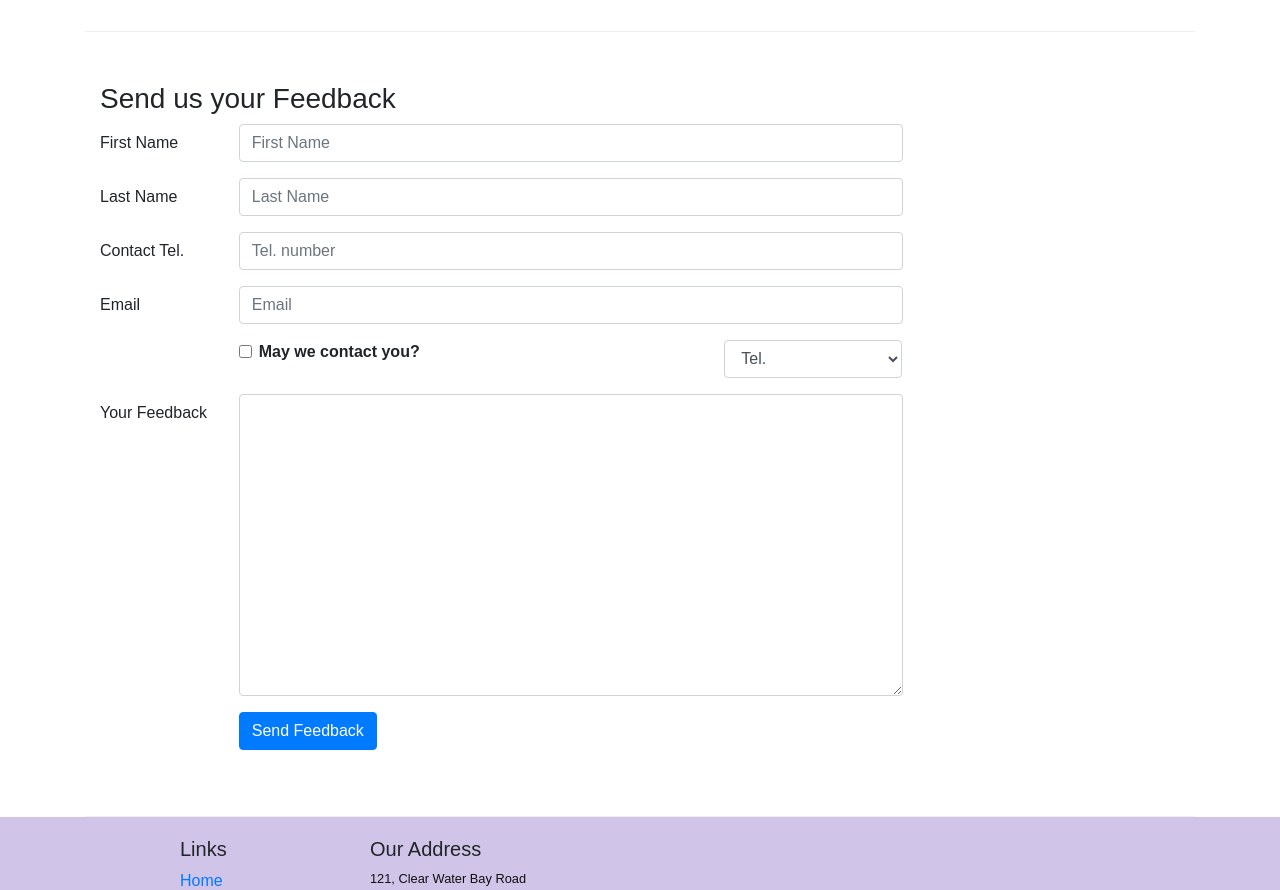
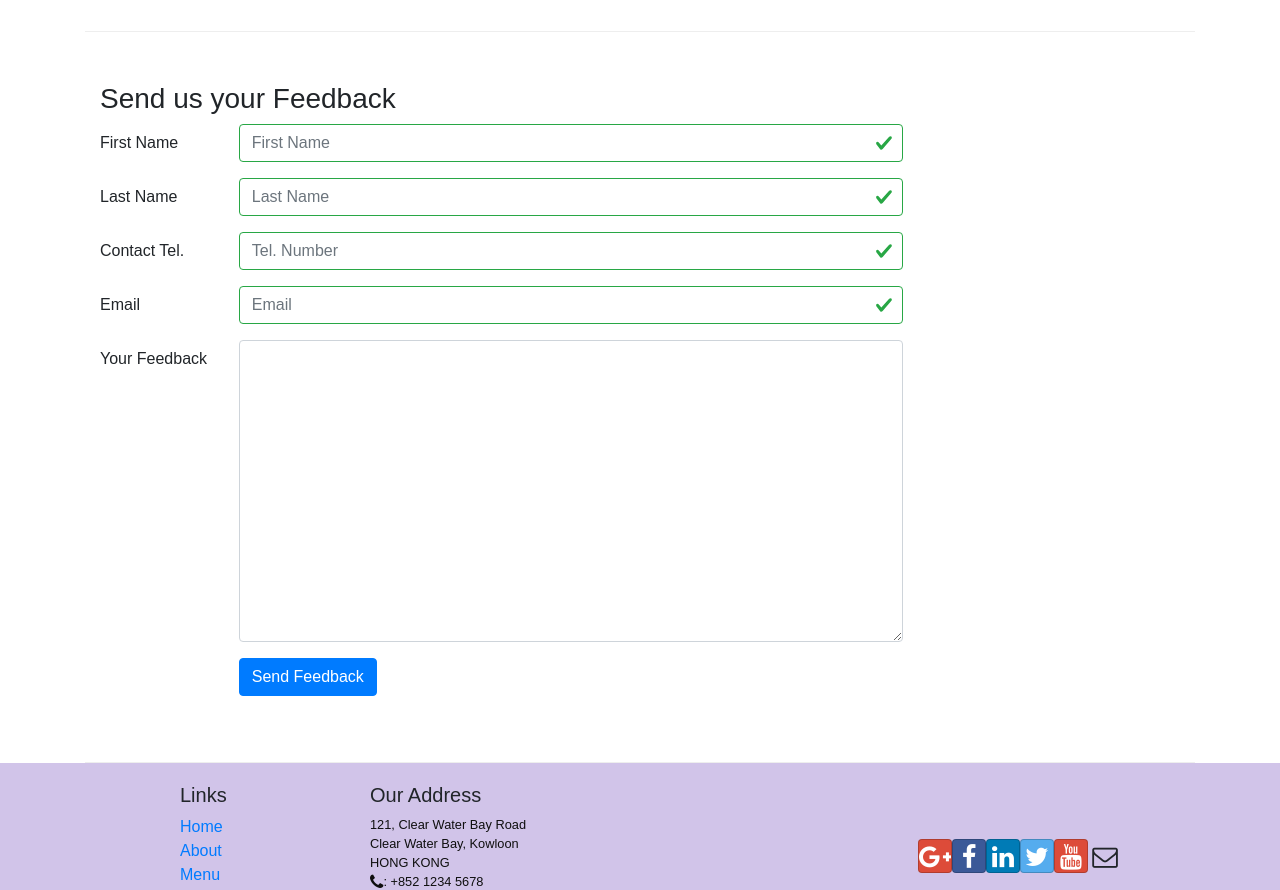
Before and after one commit to reet-571099/Front-End-Web-Development-with-React-, a React (Create React App) app: page /contactus in a window 1280 px wide. Shown: the part 840-1730 px from the top of the page. Built offline with nearby package versions, Linux system fonts and the light colour scheme.

Commit message:
Controlled Form Validation

```diff
--- a/src/components/ContactComponent.js
+++ b/src/components/ContactComponent.js
@@ -1,5 +1,5 @@
 import React,{Component}  from 'react';
-import { Breadcrumb, BreadcrumbItem, Button,Form,FormGroup,Label,Input,Col} from'reactstrap';
+import { Breadcrumb, BreadcrumbItem, Button,Form,FormGroup,Label,Input,Col,Row,FormFeedback} from'reactstrap';
 import { Link } from 'react-router-dom';
 
 
@@ -15,12 +15,18 @@
             email: '',
             agree: false,
             contactType: 'Tel.',
-            message: ''
+            message: '',
+            touched:{
+                firstname: false,
+                lastname: false,
+                telnum: false,
+                email: false
+            }
         };
 
         this.handleInputChange = this.handleInputChange.bind(this);
         this.handleSubmit = this.handleSubmit.bind(this);
-
+        this.handleBlur = this.handleBlur.bind(this);
     }
 
     handleInputChange(event) {
@@ -39,8 +45,41 @@
         event.preventDefault();
     }
 
+    handleBlur = (field) =>(evt) => {
+        this.setState({
+            touched: { ...this.state.touched, [field]: true }
+        });
+    }
+
+    validate(firstname,lastname,telnum,email) {
+        const errors = {
+            firstname: '',
+            lastname: '',
+            telnum: '',
+            email: '',
+        };
+
+        if(this.state.touched.firstname && firstname.length < 3)
+           errors.firstname = 'First Name should be >= 3 characters';
+        else if (this.state.touched.firstname && firstname.length > 10)
+           errors.firstname = 'First Name should be <= 10 characters';
+           if (this.state.touched.lastname && lastname.length < 3)
+           errors.lastname = 'Last Name should be >= 3 characters';
+        else if (this.state.touched.lastname && lastname.length > 10)
+           errors.lastname = 'Last Name should be <= 10 characters';
+
+        const reg = /^\d+$/;
+        if (this.state.touched.telnum && !reg.test(telnum))
+           errors.telnum = 'Tel. Number should contain only numbers';
+
+        if(this.state.touched.email && email.split('').filter(x => x === '@').length !== 1)
+           errors.email = 'Email should contain a @';
+
+       return errors;
+    }
+
     render() {
-
+        const errors = this.validate(this.state.firstname, this.state.lastname, this.state.telnum, this.state.email);
         return(
             <div className="container">
                 <div className="row">
@@ -85,13 +124,17 @@
                    </div>
                     <div className="col-12 col-md-9">
                         <Form onSubmit={this.handleSubmit}>
-                            <FormGroup row>
+                        <FormGroup row>
                                 <Label htmlFor="firstname" md={2}>First Name</Label>
                                 <Col md={10}>
                                     <Input type="text" id="firstname" name="firstname"
                                         placeholder="First Name"
                                         value={this.state.firstname}
+                                        valid={errors.firstname === ''}
+                                        invalid={errors.firstname !== ''}
+                                        onBlur={this.handleBlur('firstname')}
                                         onChange={this.handleInputChange} />
+                                    <FormFeedback>{errors.firstname}</FormFeedback>
                                 </Col>
                             </FormGroup>
                             <FormGroup row>
@@ -100,16 +143,24 @@
                                     <Input type="text" id="lastname" name="lastname"
                                         placeholder="Last Name"
                                         value={this.state.lastname}
+                                        valid={errors.lastname === ''}
+                                        invalid={errors.lastname !== ''}
+                                        onBlur={this.handleBlur('lastname')}
                                         onChange={this.handleInputChange} />
+                                    <FormFeedback>{errors.lastname}</FormFeedback>
                                 </Col>
                             </FormGroup>
                             <FormGroup row>
-                            <Label htmlFor="telnum" md={2}>Contact Tel.</Label>
+                                <Label htmlFor="telnum" md={2}>Contact Tel.</Label>
                                 <Col md={10}>
                                     <Input type="tel" id="telnum" name="telnum"
-                                        placeholder="Tel. number"
+                                        placeholder="Tel. Number"
                                         value={this.state.telnum}
+                                        valid={errors.telnum === ''}
+                                        invalid={errors.telnum !== ''}
+                                        onBlur={this.handleBlur('telnum')}
                                         onChange={this.handleInputChange} />
+                                    <FormFeedback>{errors.telnum}</FormFeedback>
                                 </Col>
                             </FormGroup>
                             <FormGroup row>
@@ -118,28 +169,11 @@
                                     <Input type="email" id="email" name="email"
                                         placeholder="Email"
                                         value={this.state.email}
+                                        valid={errors.email === ''}
+                                        invalid={errors.email !== ''}
+                                        onBlur={this.handleBlur('email')}
                                         onChange={this.handleInputChange} />
-                                </Col>
-                            </FormGroup>
-                            <FormGroup row>
-                                <Col md={{size: 6, offset: 2}}>
-                                    <FormGroup check>
-                                        <Label check>
-                                            <Input type="checkbox"
-                                                name="agree"
-                                                checked={this.state.agree}
-                                                onChange={this.handleInputChange} /> {' '}
-                                            <strong>May we contact you?</strong>
-                                        </Label>
-                                    </FormGroup>
-                                </Col>
-                                <Col md={{size: 3, offset: 1}}>
-                                    <Input type="select" name="contactType"
-                                            value={this.state.contactType}
-                                            onChange={this.handleInputChange}>
-                                        <option>Tel.</option>
-                                        <option>Email</option>
-                                    </Input>
+                                    <FormFeedback>{errors.email}</FormFeedback>
                                 </Col>
                             </FormGroup>
                             <FormGroup row>
```
